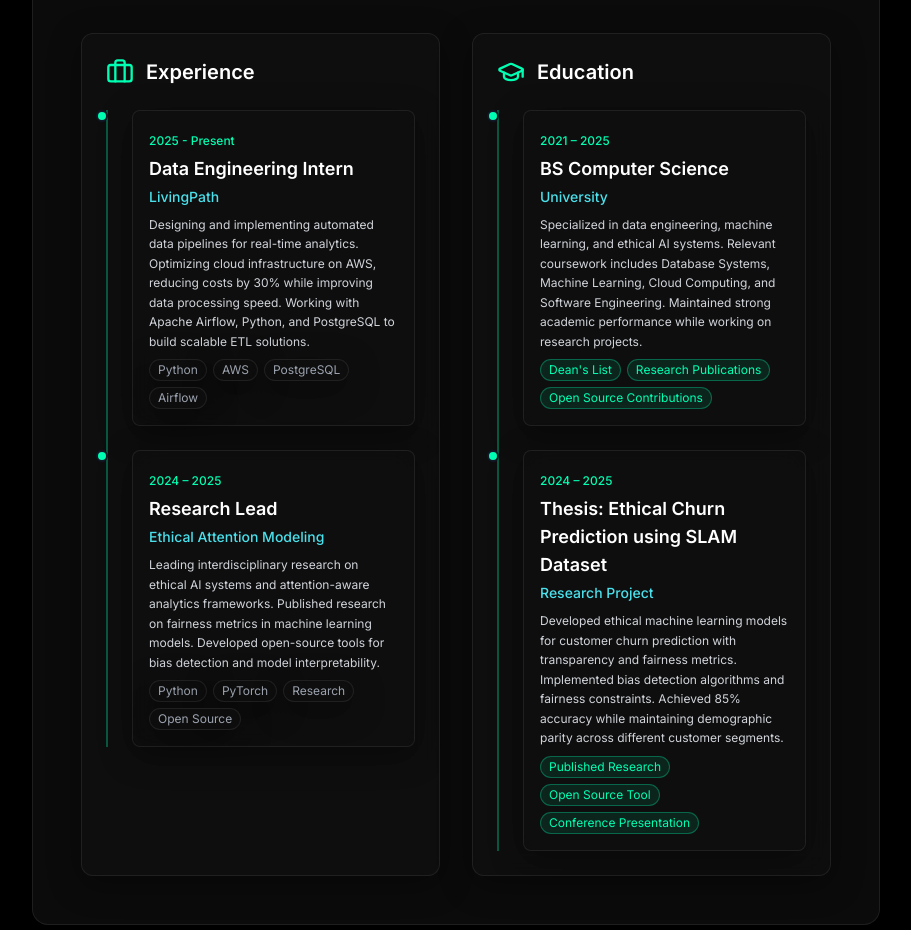
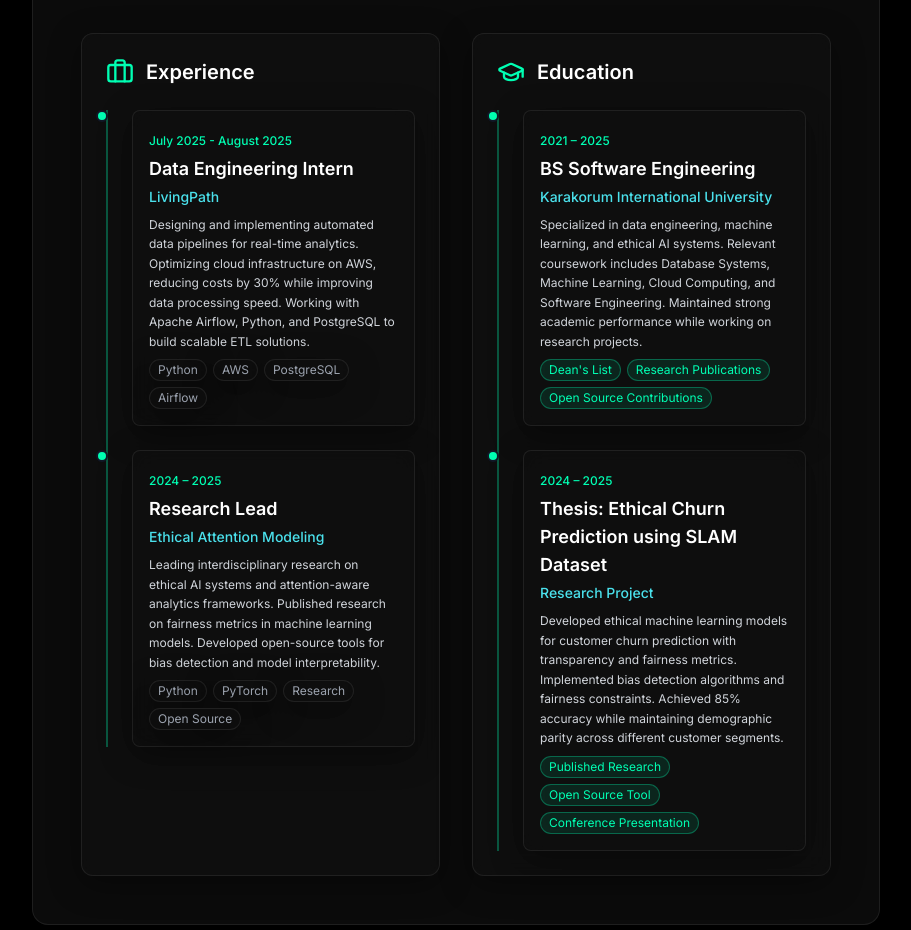
Before and after one commit to ijlalxansari1/Portfolio, a Next.js app: page / in a window 1280 px wide. Shown: the part 7080-8010 px from the top of the page, without its empty margins (336-1247 px from the left). Built offline with nearby package versions, Linux system fonts and the light colour scheme; no server answers; the database is empty.

Commit message:
Update Experience.tsx

```diff
--- a/app/components/Experience.tsx
+++ b/app/components/Experience.tsx
@@ -5,7 +5,7 @@ import { Briefcase, GraduationCap } from "lucide-react";
 
 const experience = [
   {
-    period: "2025 - Present",
+    period: " July 2025 - August 2025",
     title: "Data Engineering Intern",
     company: "LivingPath",
     description: "Designing and implementing automated data pipelines for real-time analytics. Optimizing cloud infrastructure on AWS, reducing costs by 30% while improving data processing speed. Working with Apache Airflow, Python, and PostgreSQL to build scalable ETL solutions.",
@@ -23,8 +23,8 @@ const experience = [
 const education = [
   {
     period: "2021 – 2025",
-    title: "BS Computer Science",
-    institution: "University",
+    title: "BS Software Engineering",
+    institution: "Karakorum International University",
     description: "Specialized in data engineering, machine learning, and ethical AI systems. Relevant coursework includes Database Systems, Machine Learning, Cloud Computing, and Software Engineering. Maintained strong academic performance while working on research projects.",
     achievements: ["Dean's List", "Research Publications", "Open Source Contributions"],
   },
```
